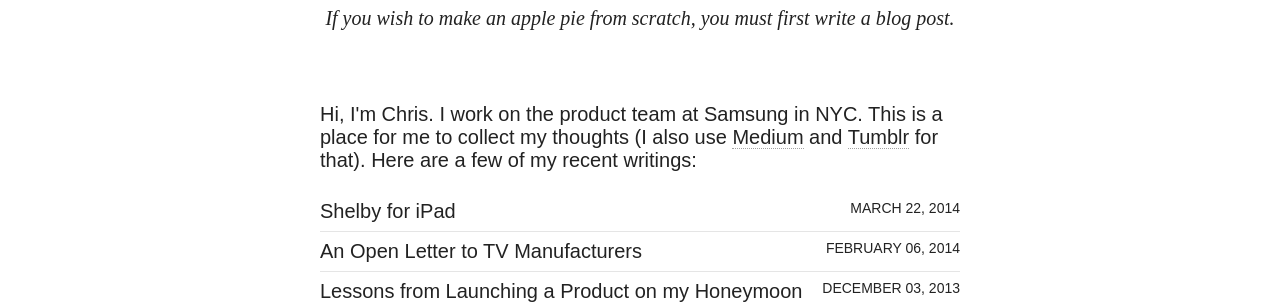
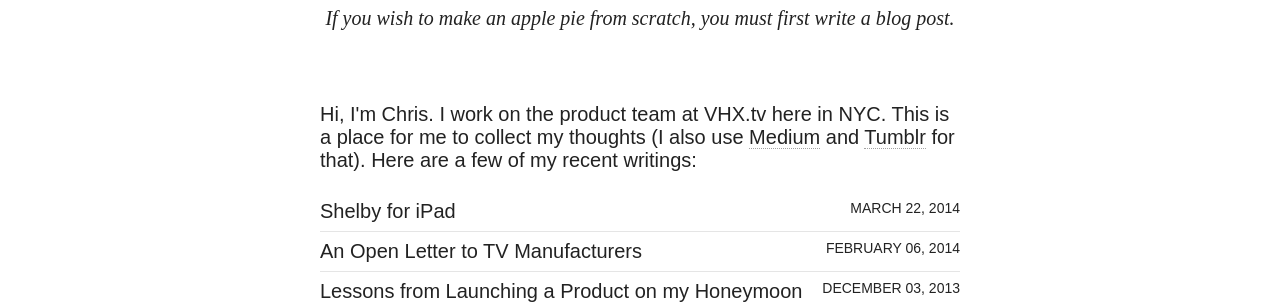
Before and after one commit to ckurdziel/ckurdziel.github.com, a Jekyll site: the page built from index.html, in a window 1280 px wide. Shown: the part 365-669 px from the top of the page. Built offline with Jekyll 4.4.1, drawn with Linux system fonts in a browser that asks for light colours; nearby versions of some CDN libraries.

Commit message:
Small bio updates

```diff
--- a/index.html
+++ b/index.html
@@ -3,7 +3,7 @@ layout: page
 description: The Personal Blog of Chris Kurdziel
 ---
 
-<p>Hi, I'm Chris. I work on the product team at Samsung in NYC. This is a place for me to collect my thoughts (I also use <a href="http://medium.com/@ckurdziel">Medium</a> and <a href="http://tumblr.chriskurdziel.com/">Tumblr</a> for that). Here are a few of my recent writings:</p>
+<p>Hi, I'm Chris. I work on the product team at VHX.tv here in NYC. This is a place for me to collect my thoughts (I also use <a href="http://medium.com/@ckurdziel">Medium</a> and <a href="http://tumblr.chriskurdziel.com/">Tumblr</a> for that). Here are a few of my recent writings:</p>
 
 <ul class="post-list">
 {% for post in site.posts limit:5 %}
```
